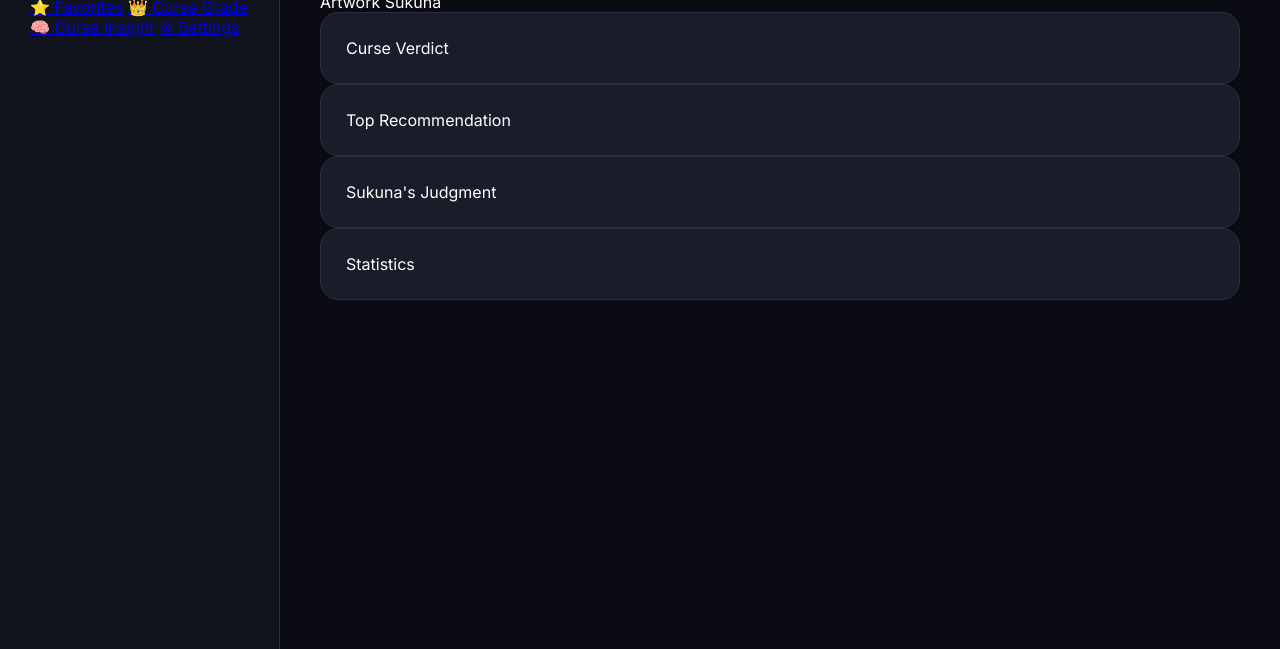
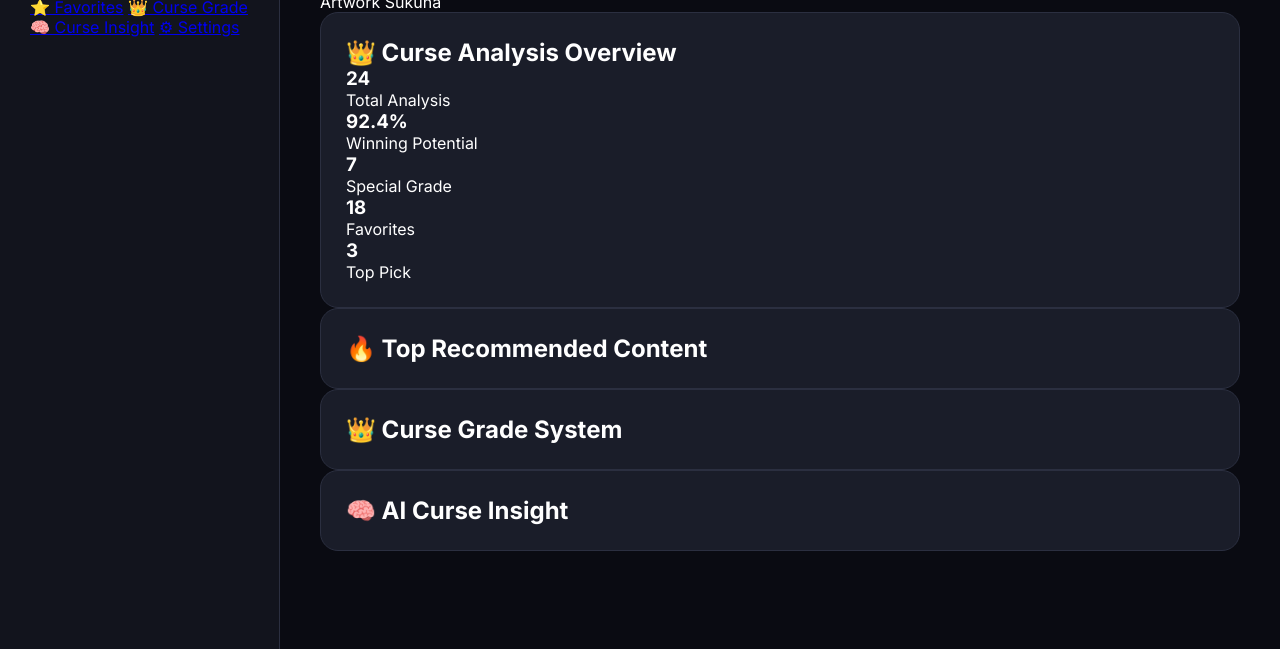
Before and after one commit to mikasamegumi1-coder/Ryomen-SUKUNA, a website: page index.html in a window 1280 px wide. Shown: the part 151-800 px from the top of the page. Drawn offline with Linux system fonts and the light colour scheme.

Commit message:
Enhance dashboard with curse analysis and stats

```diff
--- a/index.html
+++ b/index.html
@@ -74,14 +74,54 @@
 
         <section class="dashboard">
 
-            <div class="card">Curse Verdict</div>
+<section class="dashboard">
 
-            <div class="card">Top Recommendation</div>
+<div class="card overview">
+<h2>👑 Curse Analysis Overview</h2>
 
-            <div class="card">Sukuna's Judgment</div>
+<div class="stats">
 
-            <div class="card">Statistics</div>
+<div class="stat-card">
+<h3>24</h3>
+<p>Total Analysis</p>
+</div>
 
+<div class="stat-card">
+<h3>92.4%</h3>
+<p>Winning Potential</p>
+</div>
+
+<div class="stat-card">
+<h3>7</h3>
+<p>Special Grade</p>
+</div>
+
+<div class="stat-card">
+<h3>18</h3>
+<p>Favorites</p>
+</div>
+
+<div class="stat-card">
+<h3>3</h3>
+<p>Top Pick</p>
+</div>
+
+</div>
+</div>
+
+<div class="card recommendation">
+<h2>🔥 Top Recommended Content</h2>
+</div>
+
+<div class="card grade">
+<h2>👑 Curse Grade System</h2>
+</div>
+
+<div class="card insight">
+<h2>🧠 AI Curse Insight</h2>
+</div>
+
+</section>
         </section>
 
     </main>
```
